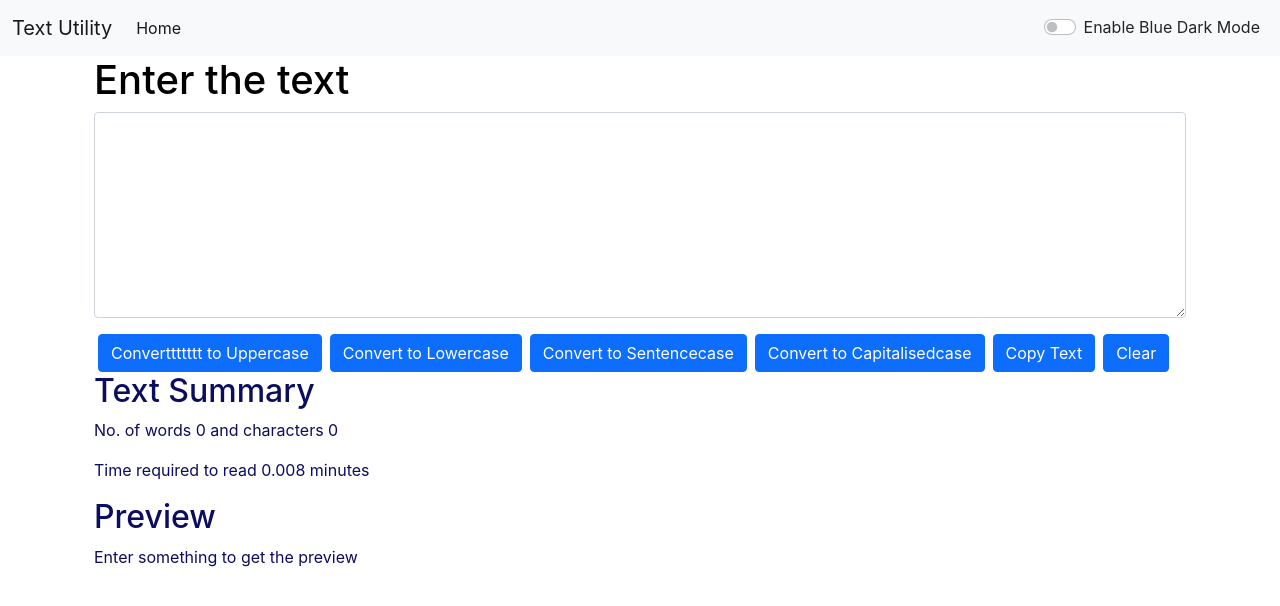
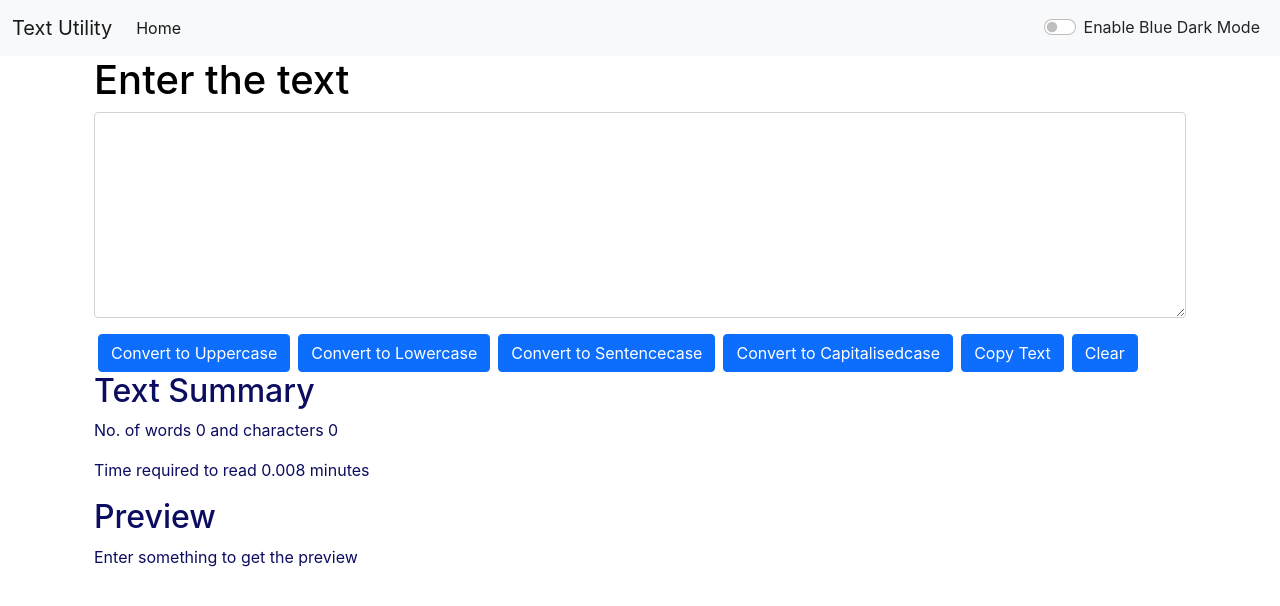
Before and after one commit to AHD153/Text-Utility-React-app, a React (Create React App) app: page / in a window 1280 px wide. Shown: the top 606 px of the page. Built offline with nearby package versions, Linux system fonts and the light colour scheme.

Commit message:
Update TextForm.js

```diff
--- a/src/components/TextForm.js
+++ b/src/components/TextForm.js
@@ -67,7 +67,7 @@ export default function TextForm(props) {
                 <div className="mb-3">
                     <textarea className="form-control" value={text} onChange={UponChange} id="mybox" rows="8" style={{color: props.mode === 'light' ? '#0c0c60' : 'white'  ,backgroundColor: props.mode === 'light' ? 'white' : 'grey', cursor:'default'}}></textarea>
                 </div>
-                <button className="btn btn-primary mx-1" onClick={UpClick}>Converttttttt to Uppercase</button>
+                <button className="btn btn-primary mx-1" onClick={UpClick}>Convert to Uppercase</button>
                 <button className="btn btn-primary mx-1" onClick={LpClick}>Convert to Lowercase</button>
                 <button className="btn btn-primary mx-1" onClick={SenClick}>Convert to Sentencecase</button>
                 <button className="btn btn-primary mx-1" onClick={CapClick}>Convert to Capitalisedcase</button>
```
